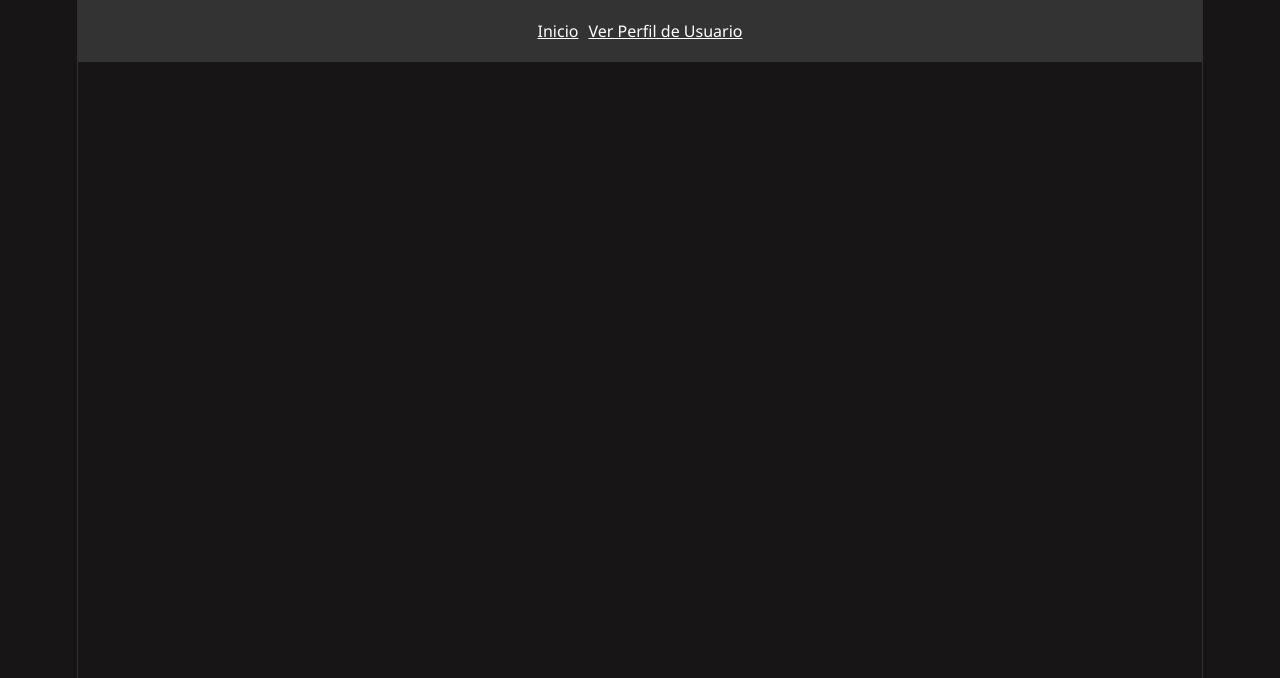
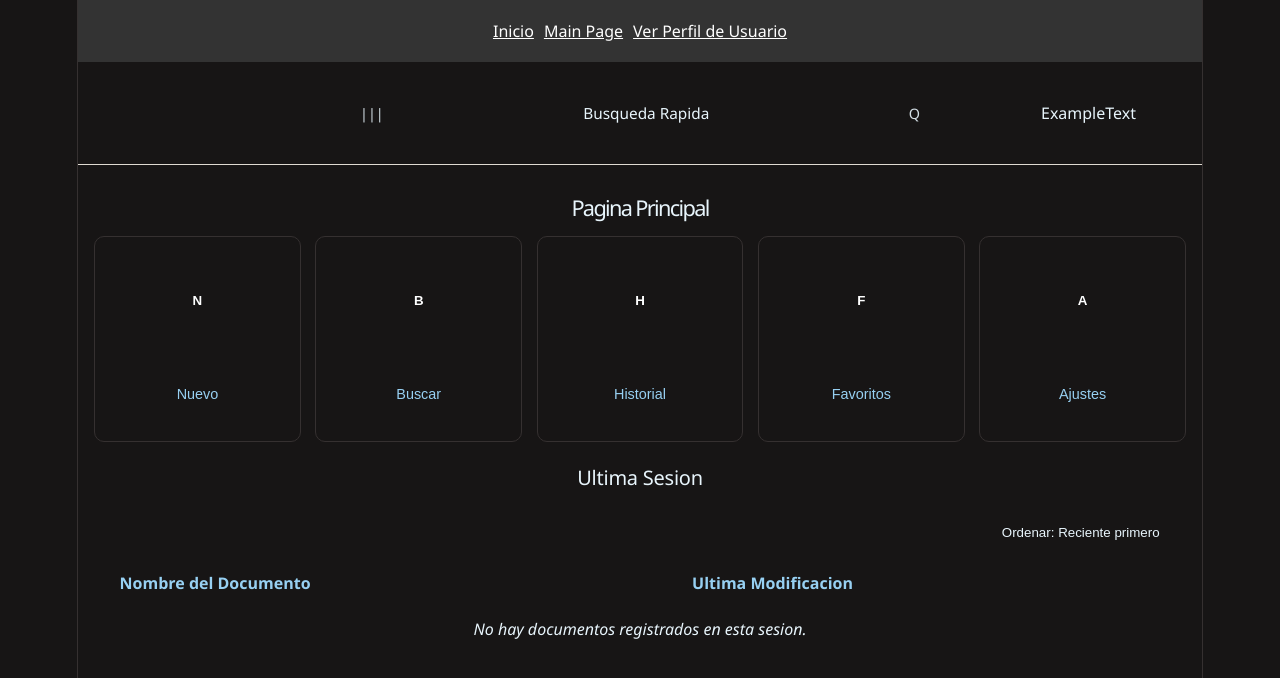
Before and after one commit to Dieg0Naveja1781/EqC-SEIP-SGE, a React (Vite) app in the folder frontend/: page /main in a window 1280 px wide. Shown: the top 678 px of the page. Built offline with nearby package versions, Linux system fonts and the light colour scheme.

Commit message:
{feat} Main: Implentacion de menu de ingreso principal.

```diff
--- a/frontend/src/App.jsx
+++ b/frontend/src/App.jsx
@@ -1,6 +1,6 @@
 import { BrowserRouter, Routes, Route, Link } from "react-router-dom";
 import { UserData } from "./modules/user-data/UserData"; // Importar módulo de datos de usuario
-
+import { MainPage } from './modules/main'; // Importar módulo de la página principal
 function App() {
   return (
     <BrowserRouter>
@@ -9,6 +9,7 @@ function App() {
         <Link to="/" style={{ color: "white", marginRight: "10px" }}>
           Inicio
         </Link>
+        <Link to="/main" style={{ color: 'white', marginRight: '10px' }}>Main Page</Link>
         <Link to="/perfil" style={{ color: "white" }}>
           Ver Perfil de Usuario
         </Link>
@@ -19,6 +20,7 @@ function App() {
           path="/"
           element={<h1>Bienvenido al Sistema de Expedientes</h1>}
         />
+        <Route path="/main" element={<MainPage />} />
         <Route path="/perfil" element={<UserData />} />
       </Routes>
     </BrowserRouter>
--- /dev/null
+++ b/frontend/src/modules/main/components/LastSessionTable.jsx
@@ -0,0 +1,58 @@
+import { useMemo, useState } from 'react';
+
+function LastSessionTable({ records = [] }) {
+  const [sortDirection, setSortDirection] = useState('desc');
+
+  const sortedRows = useMemo(() => {
+    return [...records].sort((a, b) => {
+      const dateA = new Date(a.lastModified).getTime();
+      const dateB = new Date(b.lastModified).getTime();
+      return sortDirection === 'desc' ? dateB - dateA : dateA - dateB;
+    });
+  }, [records, sortDirection]);
+
+  const toggleSort = () => {
+    setSortDirection((prev) => (prev === 'desc' ? 'asc' : 'desc'));
+  };
+
+  return (
+    <section className="main-section">
+      <h2 className="section-title">Ultima Sesion</h2>
+
+      <div className="table-widget">
+        <div className="table-controls">
+          <button type="button" className="sort-btn" onClick={toggleSort}>
+            Ordenar: {sortDirection === 'desc' ? 'Reciente primero' : 'Antiguo primero'}
+          </button>
+        </div>
+
+        <table className="session-table">
+          <thead>
+            <tr>
+              <th>Nombre del Documento</th>
+              <th>Ultima Modificacion</th>
+            </tr>
+          </thead>
+          <tbody>
+            {sortedRows.length === 0 && (
+              <tr>
+                <td colSpan="2" className="empty-table-row">
+                  No hay documentos registrados en esta sesion.
+                </td>
+              </tr>
+            )}
+
+            {sortedRows.map((row, index) => (
+              <tr key={`${row.documentName}-${index}`}>
+                <td>{row.documentName}</td>
+                <td>{row.lastModified}</td>
+              </tr>
+            ))}
+          </tbody>
+        </table>
+      </div>
+    </section>
+  );
+}
+
+export default LastSessionTable;
--- /dev/null
+++ b/frontend/src/modules/main/components/MainHeader.jsx
@@ -0,0 +1,18 @@
+function MainHeader({ username = 'Invitado' }) {
+  return (
+    <div className="main-header">
+      <div className="main-search-pill" role="search" aria-label="Busqueda rapida">
+        <span className="main-search-icon" aria-hidden="true">|||</span>
+        <span className="main-search-text">Busqueda Rapida</span>
+        <span className="main-search-icon" aria-hidden="true">Q</span>
+      </div>
+
+      <div className="main-profile-area">
+        <span className="main-profile-name">{username}</span>
+        <span className="main-profile-bubble" aria-hidden="true" />
+      </div>
+    </div>
+  );
+}
+
+export default MainHeader;
--- /dev/null
+++ b/frontend/src/modules/main/components/QuickActions.jsx
@@ -0,0 +1,37 @@
+const quickActions = [
+  { id: 'new-file', label: 'Nuevo', icon: 'N' },
+  { id: 'search', label: 'Buscar', icon: 'B' },
+  { id: 'history', label: 'Historial', icon: 'H' },
+  { id: 'favorites', label: 'Favoritos', icon: 'F' },
+  { id: 'settings', label: 'Ajustes', icon: 'A' },
+];
+
+function QuickActions() {
+  const handleAction = (actionId) => {
+    console.log(`Accion ejecutada: ${actionId}`);
+  };
+
+  return (
+    <section className="main-section">
+      <h1 className="main-title">Pagina Principal</h1>
+
+      <div className="quick-actions-row">
+        {quickActions.map((action) => (
+          <button
+            className="quick-action-square"
+            type="button"
+            key={action.id}
+            onClick={() => handleAction(action.id)}
+          >
+            <span className="quick-action-icon" aria-hidden="true">
+              {action.icon}
+            </span>
+            <span className="quick-action-label">{action.label}</span>
+          </button>
+        ))}
+      </div>
+    </section>
+  );
+}
+
+export default QuickActions;
--- /dev/null
+++ b/frontend/src/modules/main/index.js
@@ -0,0 +1 @@
+export { default as MainPage } from './pages/MainPage';
--- /dev/null
+++ b/frontend/src/modules/main/pages/MainPage.jsx
@@ -0,0 +1,21 @@
+import MainHeader from '../components/MainHeader';
+import QuickActions from '../components/QuickActions';
+import LastSessionTable from '../components/LastSessionTable';
+import '../styles/MainPage.css';
+
+function MainPage() {
+  return (
+    <div className="main-page-wrap">
+      <header className="main-top-header">
+        <MainHeader username="ExampleText" />
+      </header>
+
+      <main className="main-page">
+        <QuickActions />
+        <LastSessionTable />
+      </main>
+    </div>
+  );
+}
+
+export default MainPage;
--- /dev/null
+++ b/frontend/src/modules/main/styles/MainPage.css
@@ -0,0 +1,235 @@
+.main-page-wrap {
+  min-height: 100vh;
+  background: var(--page-bg);
+}
+
+.main-top-header {
+  background: var(--header-bg);
+  border-bottom: 1px solid #dfdad2;
+}
+
+.main-header {
+  width: min(1200px, 100% - 2rem);
+  margin: 0 auto;
+  min-height: 78px;
+  display: flex;
+  align-items: center;
+  justify-content: flex-end;
+  position: relative;
+  gap: 0.75rem;
+  padding: 0.75rem 0;
+}
+
+.main-search-pill {
+  position: absolute;
+  left: 50%;
+  transform: translateX(-50%);
+  width: min(560px, calc(100% - 8rem));
+  background: var(--search-bg);
+  border-radius: 999px;
+  min-height: 44px;
+  padding: 0 1rem;
+  display: flex;
+  align-items: center;
+  justify-content: space-between;
+  color: var(--text-muted);
+}
+
+.main-search-text {
+  font-size: 0.96rem;
+}
+
+.main-search-icon {
+  font-size: 0.9rem;
+  opacity: 0.9;
+}
+
+.main-profile-area {
+  display: flex;
+  align-items: center;
+  gap: 0.75rem;
+  margin-left: auto;
+  position: relative;
+  z-index: 1;
+}
+
+.main-profile-name {
+  color: var(--text-main);
+  font-weight: 500;
+}
+
+.main-profile-bubble {
+  width: 38px;
+  height: 38px;
+  border-radius: 50%;
+  border: 1px solid var(--stroke-soft);
+  background: var(--accent-primary-soft);
+}
+
+.main-page {
+  width: min(1200px, 100% - 2rem);
+  margin: 1.75rem auto 2.5rem;
+  display: grid;
+  gap: 1.5rem;
+}
+
+.main-section {
+  display: grid;
+  gap: 0.85rem;
+}
+
+.main-title {
+  margin: 0;
+  color: var(--text-main);
+  font-size: clamp(1.3rem, 1.7vw, 1.8rem);
+  text-align: center;
+}
+
+.quick-actions-row {
+  display: grid;
+  grid-template-columns: repeat(5, minmax(90px, 1fr));
+  gap: 0.9rem;
+}
+
+.quick-action-square {
+  border: 1px solid var(--border);
+  border-radius: 10px;
+  background: var(--surface-soft);
+  padding: 0.75rem;
+  aspect-ratio: 1 / 1;
+  display: grid;
+  place-items: center;
+  gap: 0.45rem;
+  cursor: pointer;
+  transition: background-color 0.2s ease, border-color 0.2s ease, transform 0.12s ease;
+}
+
+.quick-action-icon {
+  width: 48px;
+  height: 48px;
+  border-radius: 10px;
+  background: var(--accent-primary);
+  color: #ffffff;
+  display: grid;
+  place-items: center;
+  font-weight: 700;
+  transition: background-color 0.2s ease;
+}
+
+.quick-action-label {
+  font-size: 0.9rem;
+  color: var(--text-secondary);
+  transition: color 0.2s ease;
+}
+
+.quick-action-square:hover {
+  background: var(--color-100);
+  border-color: var(--accent-primary);
+}
+
+.quick-action-square:hover .quick-action-icon {
+  background: var(--color-600);
+}
+
+.quick-action-square:hover .quick-action-label {
+  color: var(--color-900);
+}
+
+.quick-action-square:active {
+  background: var(--color-200);
+  border-color: var(--color-700);
+  transform: scale(0.97);
+}
+
+.quick-action-square:active .quick-action-icon {
+  background: var(--color-800);
+}
+
+.quick-action-square:focus-visible {
+  outline: 3px solid var(--color-300);
+  outline-offset: 2px;
+}
+
+.section-title {
+  margin: 0;
+  color: var(--text-main);
+  font-size: 1.25rem;
+  text-align: center;
+}
+
+.table-widget {
+  border: 1px solid var(--border-regular);
+  border-radius: 12px;
+  padding: 0.85rem;
+  background: var(--surface-card);
+}
+
+.table-controls {
+  display: flex;
+  justify-content: flex-end;
+  margin-bottom: 0.75rem;
+}
+
+.sort-btn {
+  border: 1px solid var(--border-regular);
+  border-radius: 8px;
+  padding: 0.5rem 0.8rem;
+  background: var(--accent-primary-soft);
+  color: var(--text-primary);
+  cursor: pointer;
+}
+
+.session-table {
+  width: 100%;
+  border-collapse: collapse;
+}
+
+.session-table th,
+.session-table td {
+  text-align: left;
+  padding: 0.75rem;
+  border-bottom: 1px solid var(--border-soft);
+}
+
+.session-table thead th {
+  font-weight: 600;
+  color: var(--text-secondary);
+}
+
+.session-table tbody td {
+  color: var(--text-main);
+}
+
+.empty-table-row {
+  text-align: center !important;
+  color: var(--text-muted) !important;
+  font-style: italic;
+}
+
+@media (max-width: 860px) {
+  .main-header {
+    display: grid;
+    grid-template-columns: 1fr;
+    gap: 0.6rem;
+  }
+
+  .main-search-pill {
+    position: static;
+    left: auto;
+    transform: none;
+    width: min(560px, 100%);
+    justify-self: center;
+    order: 2;
+  }
+
+  .main-profile-area {
+    margin-left: 0;
+    z-index: auto;
+    order: 1;
+    justify-self: end;
+  }
+
+  .quick-actions-row {
+    grid-template-columns: repeat(auto-fit, minmax(90px, 1fr));
+  }
+}
```
Also changed, not shown: frontend/src/modules/main/components/SummaryCards.jsx (added, +20 -0 lines).
